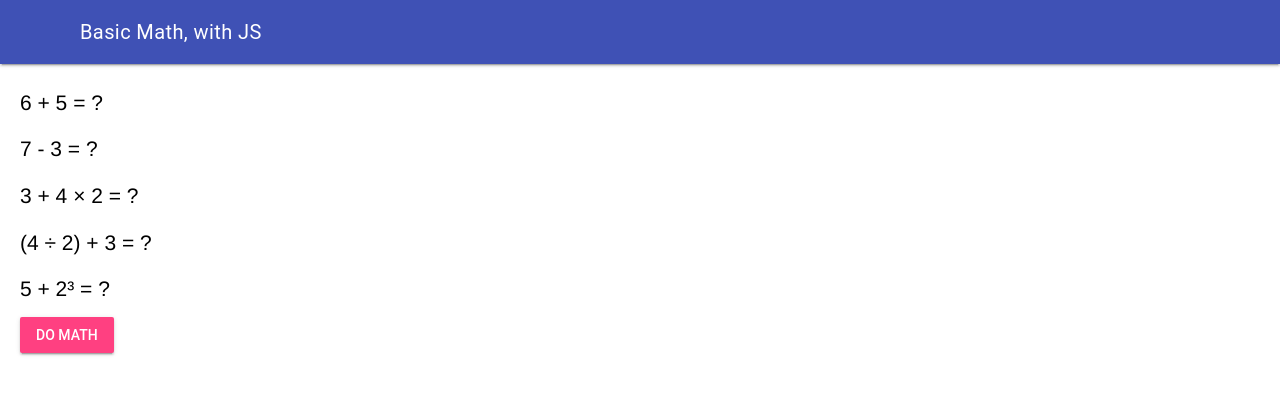
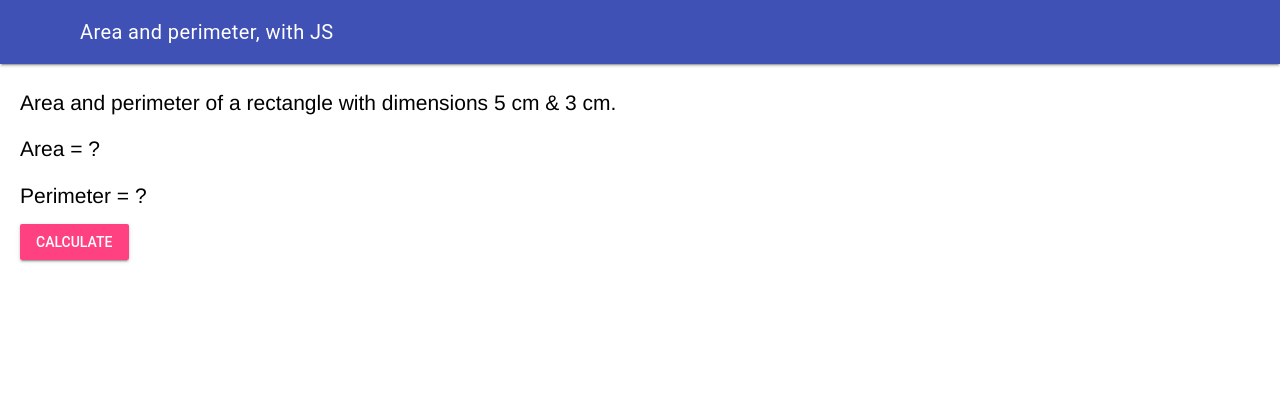
Before and after one commit to Mark-Palfi/ICS2O-Unit2-02-HTML, a plain HTML site: page index.html in a window 1280 px wide. Drawn offline with nearby package versions, Linux system fonts and the light colour scheme.

Commit message:
code in index and js

```diff
--- a/index.html
+++ b/index.html
@@ -20,7 +20,7 @@
       href="https://code.getmdl.io/1.3.0/material.indigo-pink.min.css"
     />
     <link rel="stylesheet" href="./css/style.css">
-    <title>Basic Math, with JS</title>
+    <title>Area and perimeter, with JS</title>
   </head>
   <body>
     <script defer src="https://code.getmdl.io/1.3.0/material.min.js"></script>
@@ -28,31 +28,22 @@
     <div class = "mdl-layout mdl-js-layout mdl-layout--fixed-header">
       <header class = "mdl-layout__header">
         <div class = "mdl-layout__header-row">
-          <span class = "mdl-layout-title">Basic Math, with JS</span>
+          <span class = "mdl-layout-title">Area and perimeter, with JS</span>
         </div>
       </header>
       <main class = "mdl-layout__content">
         <!-- basic text -->
-        <div id="add-math">
-          <p>6 + 5 = ?</p>
-        </div>
-        <div id="subtract-math">
-          <p>7 - 3 = ?</p>
-        </div>
-        <div id="multiply-math">
-          <p>3 + 4 × 2 = ?</p>
-        </div>
-        <div id="divide-math">
-          <p>(4 ÷ 2) + 3 = ?</p>
-        </div>
-        <div id="exponent-math">
-          <p>5 + 2³ = ?</p>
+          <p>Area and perimeter of a rectangle with dimensions 5 cm & 3 cm.</p>
+        <div <id="area">
+          <p>Area = ?</p>
+        <div <id="perimeter">
+          <p>Perimeter = ?</p>
         </div>
         <!-- Raised button with ripple -->
         <button class="mdl-button mdl-js-button mdl-button--raised mdl-js-ripple-effect mdl-button--accent" onclick="doMathClicked()">
-          Do math
+          Calculate
         </button>
-      </main>
+        </main>
     </div>
   </body>
 </html>
--- a/js/script.js
+++ b/js/script.js
@@ -7,8 +7,8 @@
  */
 function doMathClicked() {
 
-  document.getElementById('add-math').innerHTML = '<p>6 + 5 = ' + (6 + 5) + '</p>'
-  document.getElementById('subtract-math').innerHTML = '<p>7 - 3 =  ' + (7 - 3) + '</p>'
+document.getElementById('area').innerHTML = '<p>Area = ' + (6 + 5) + '</p>'
+  document.getElementById('perimeter').innerHTML = '<p>Perimeter =  ' + ((5 + 3) * 2) + '</p>'
   document.getElementById('multiply-math').innerHTML = '<p>3 + 4 × 2 = ' + (3 + 4 * 2) + '</p>'
   document.getElementById('divide-math').innerHTML = '<p>(4 ÷ 2) + 3 = ' + ((4 / 2) + 3) + '</p>'
   document.getElementById('exponent-math').innerHTML = '<p>5 + 2³ = ' + (5 + 2 ** 3) + '</p>'
```
